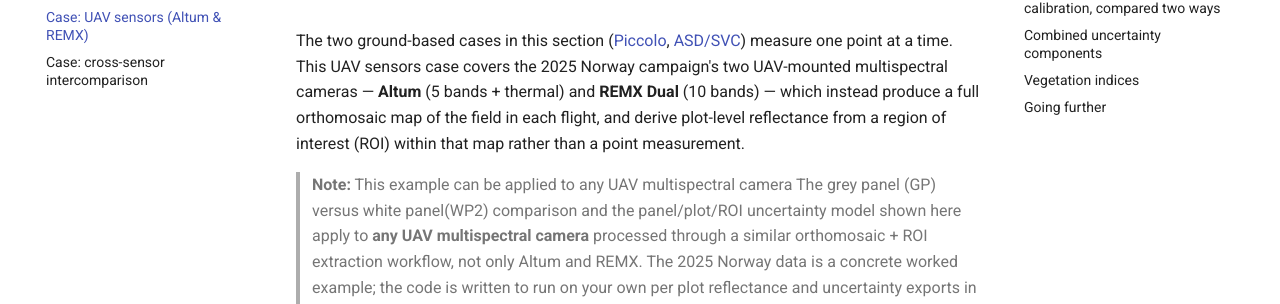
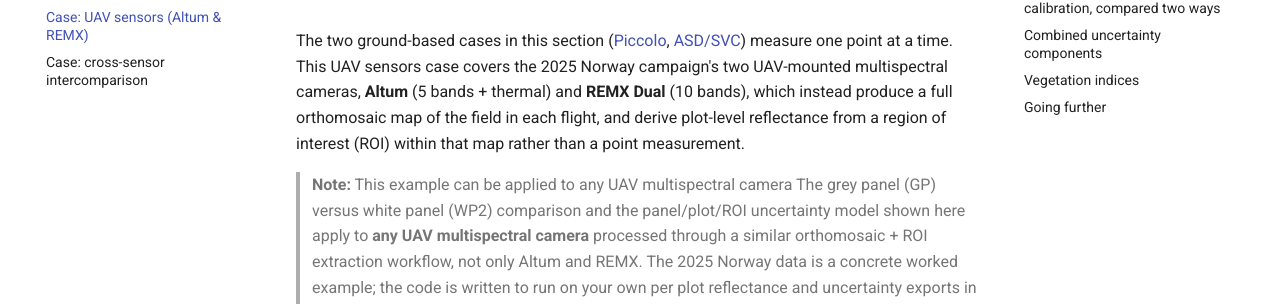
Before and after one commit to Lauramihai15/PANGEOS-UncertaintyPropagation, an MkDocs documentation site: the page built from docs/case-uav.md, in a window 1280 px wide and 900 px high. Shown: the part 241-545 px from the top of the window. Built offline with MkDocs 1.6.1 and Material for MkDocs 9.7.7, drawn with Linux system fonts in a browser that asks for light colours; comment, search, counter and statistics services are not loaded; some of the changed text lies outside the part shown.

```diff
--- a/docs/case-uav.md
+++ b/docs/case-uav.md
@@ -2,14 +2,14 @@
 
 The two ground-based cases in this section ([Piccolo](case-piccolo.md),
 [ASD/SVC](case-asd-svc.md)) measure one point at a time. This UAV sensors case covers the
-2025 Norway campaign's two UAV-mounted multispectral cameras — **Altum** (5
-bands + thermal) and **REMX Dual** (10 bands) — which instead produce a full
+2025 Norway campaign's two UAV-mounted multispectral cameras, **Altum** (5
+bands + thermal) and **REMX Dual** (10 bands), which instead produce a full
 orthomosaic map of the field in each flight, and derive plot-level
 reflectance from a region of interest (ROI) within that map rather than a
 point measurement.
 
 > **Note:** This example can be applied to any UAV multispectral camera
-    The grey panel (GP) versus white panel(WP2) comparison and the panel/plot/ROI
+    The grey panel (GP) versus white panel (WP2) comparison and the panel/plot/ROI
     uncertainty model shown here apply to **any UAV multispectral camera**
     processed through a similar orthomosaic + ROI extraction workflow, not
     only Altum and REMX. The 2025 Norway data is a concrete worked example;
```
Also changed, not shown: other parts of docs/case-uav.md (+2 -2 lines).
